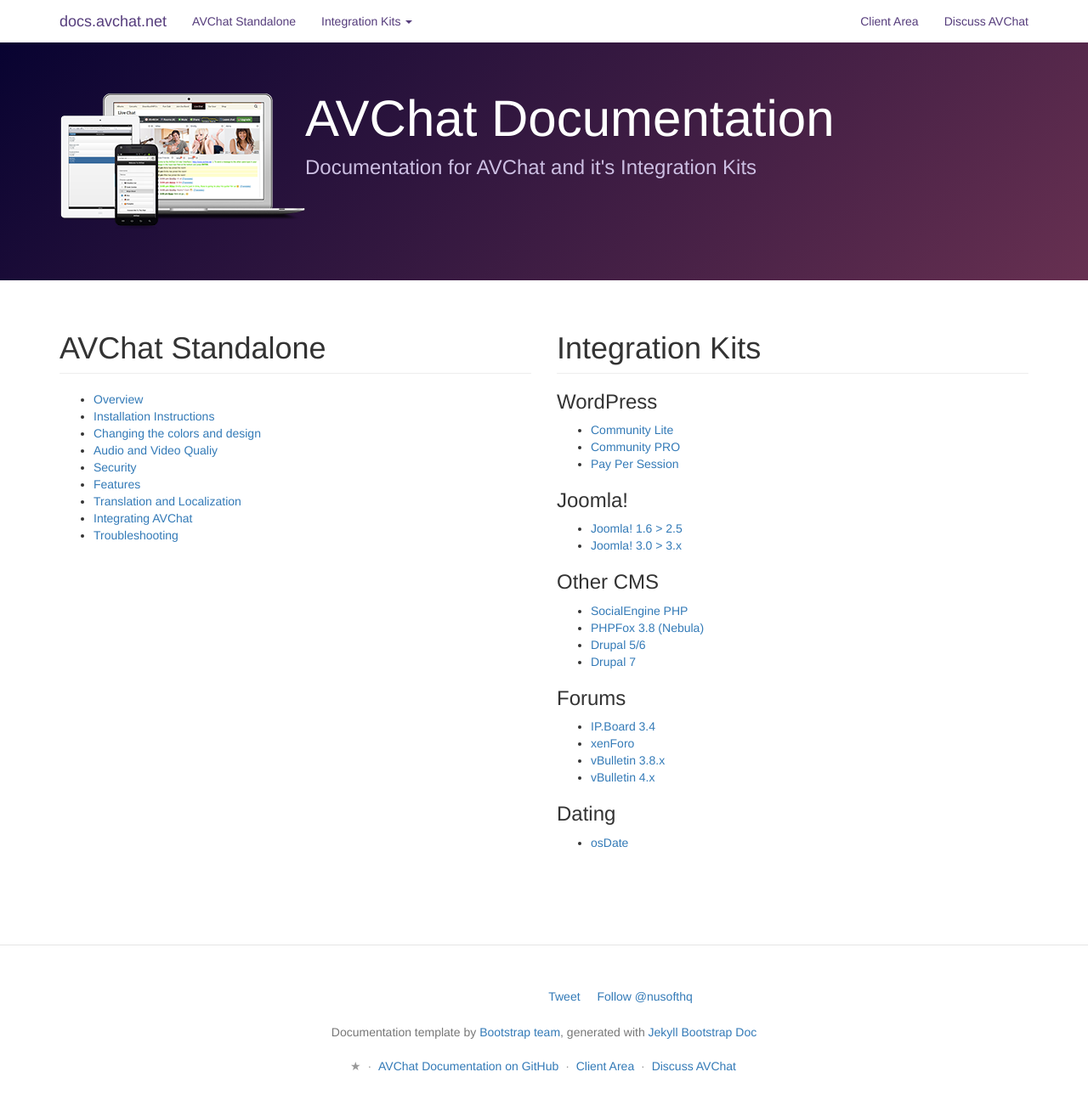
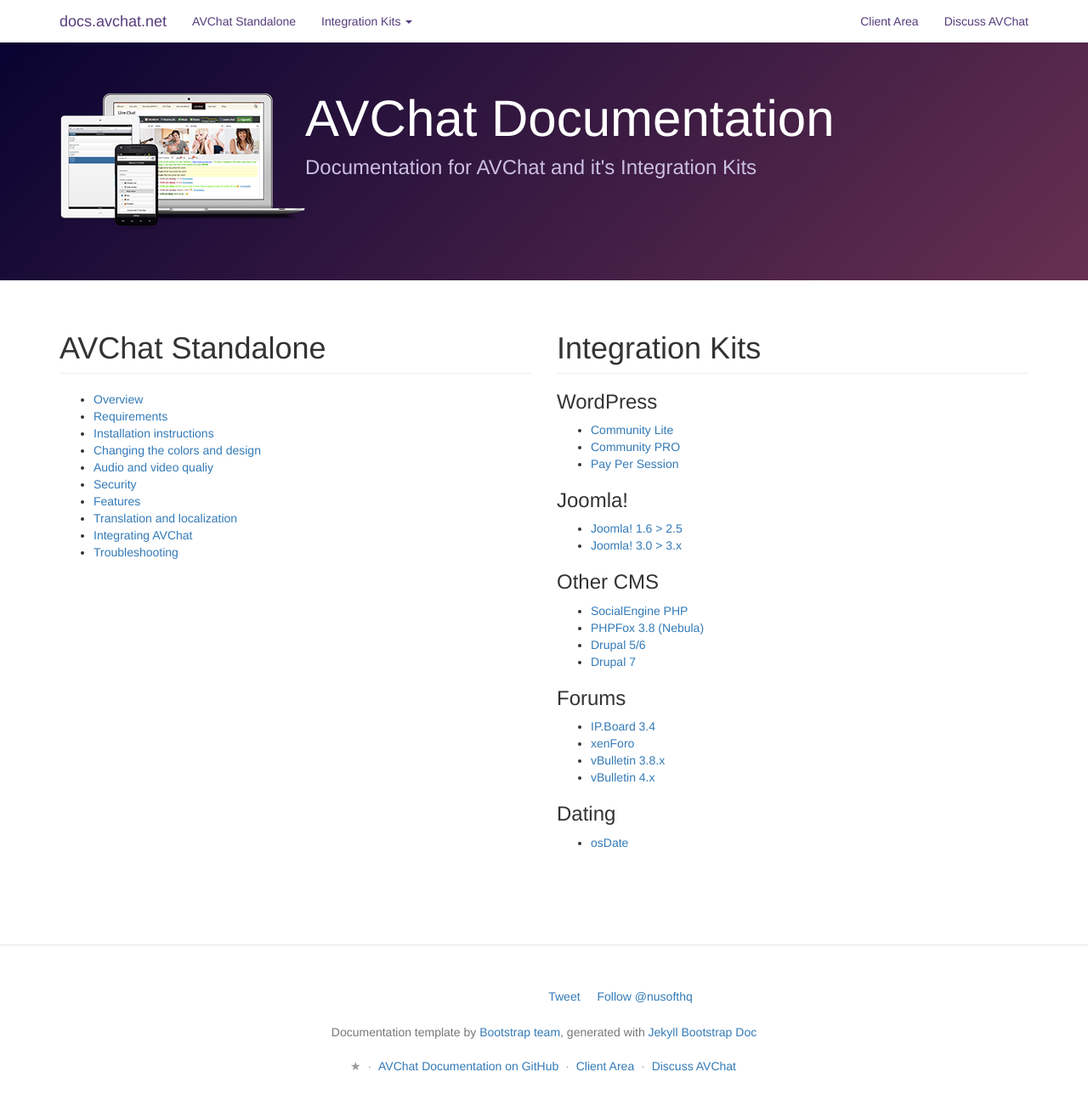
Before and after one commit to nusofthq/avchat-documentation, a Jekyll site: the page built from index.md, in a window 1280 px wide. Shown: the whole page at 85% size. Built offline with Jekyll 4.4.1, drawn with Linux system fonts in a browser that asks for light colours; nearby versions of some CDN libraries; comment, search, counter and statistics services are not loaded; grey boxes are pictures that could not be loaded.

Commit message:
added requirements as a link in home page

```diff
--- a/index.md
+++ b/index.md
@@ -8,12 +8,13 @@
 <section class="bs-docs-section" markdown="1">
   <h1 id="overview" class="page-header">AVChat Standalone</h1>
   * [Overview](standalone#overview)
-  * [Installation Instructions](standalone#installation-instructions)
+  * [Requirements](standalone#requirements)
+  * [Installation instructions](standalone#installation-instructions)
   * [Changing the colors and design](standalone#design)
-  * [Audio and Video Qualiy](standalone#audio-video-quality)
+  * [Audio and video qualiy](standalone#audio-video-quality)
   * [Security](standalone#security)
   * [Features](standalone#features)
-  * [Translation and Localization](standalone#localization)
+  * [Translation and localization](standalone#localization)
   * [Integrating AVChat](standalone#integration)
   * [Troubleshooting](standalone#troubleshooting)
 </section>
```
